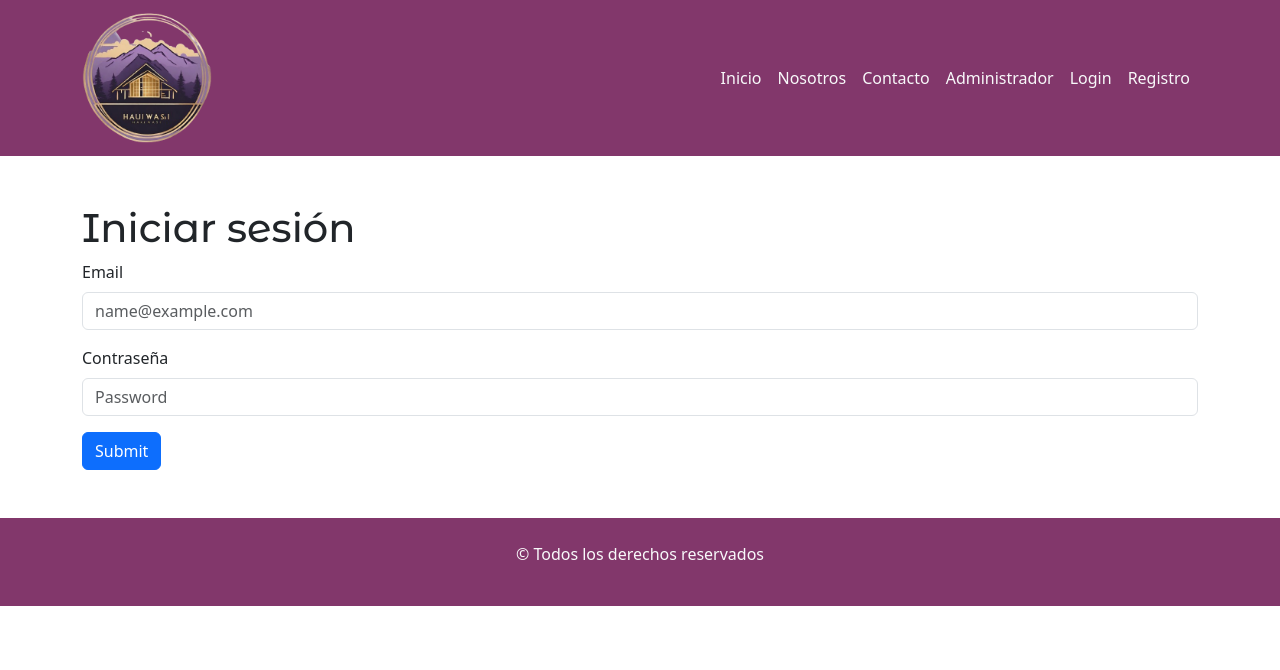
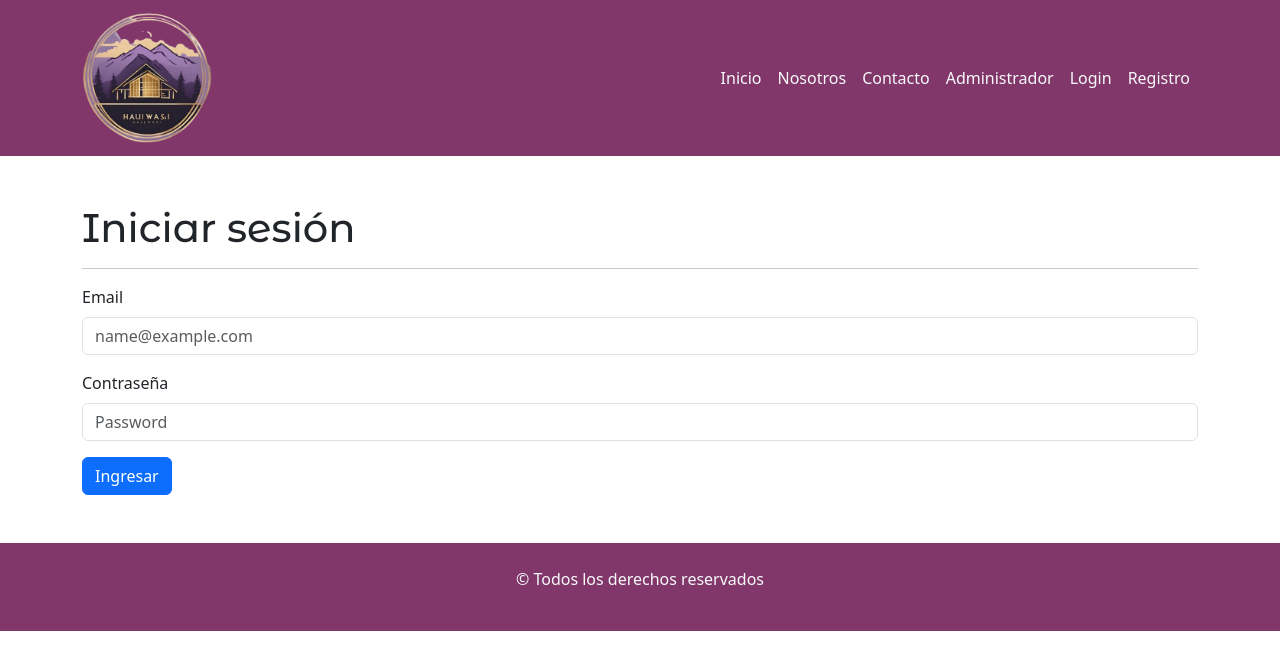
Before and after one commit to Pabmoy25/proyectoHotel-FrontEnd, a React (Vite) app: page /login in a window 1280 px wide. Shown: the top 670 px of the page. Built offline with nearby package versions, Linux system fonts and the light colour scheme.

Commit message:
agrego archivo redirects

```diff
--- a/src/components/pages/Login.jsx
+++ b/src/components/pages/Login.jsx
@@ -4,7 +4,7 @@ import { Form, Button } from "react-bootstrap";
 const Login = () => {
   return (
     <section>
-      <div className="mt-5"><h1>Iniciar sesión</h1></div>
+      <div className="mt-5"><h1>Iniciar sesión</h1><hr /></div>
       <Form>
         <Form.Group className="mb-3" controlId="email">
           <Form.Label>Email</Form.Label>
@@ -18,7 +18,7 @@ const Login = () => {
           <Form.Control type="password" placeholder="Password" />
         </Form.Group>
         <Button variant="primary" type="submit" className="mb-5">
-          Submit
+          Ingresar
         </Button>
       </Form>
     </section>
--- a/src/components/pages/PaginaAdministrador.jsx
+++ b/src/components/pages/PaginaAdministrador.jsx
@@ -6,7 +6,7 @@ const PaginaAdministrador = () => {
   return (
     <section>
       <div>
-        <h1 className="mt-3 bold tituloAdmin">Administrador</h1>
+        <h1 className="mt-5 bold tituloAdmin">Administrador</h1>
         <hr />
       </div>
       <div className="d-flex justify-content-between align-items-center subtAdmin">
@@ -20,7 +20,7 @@ const PaginaAdministrador = () => {
           <i className="bi bi-file-earmark-plus"> Habitación</i>
         </Button>
       </div>
-      <Table responsive="sm" striped bordered hover>
+      <Table responsive="sm" striped bordered hover className="tabla mb-5">
         <thead className="text-center ">
           <tr>
             <th>N° de habitación</th>
@@ -74,7 +74,7 @@ const PaginaAdministrador = () => {
           <i className="bi bi-file-earmark-plus"> Huésped</i>
         </Button>
       </div>
-      <Table responsive="sm" striped bordered hover className="tabla">
+      <Table responsive="sm" striped bordered hover className="tabla mb-5">
         <thead className="text-center">
           <tr>
             <th>N° de habitación</th>
```
Also changed, not shown: 1 other file (tests, documents, lock files or other folders).
